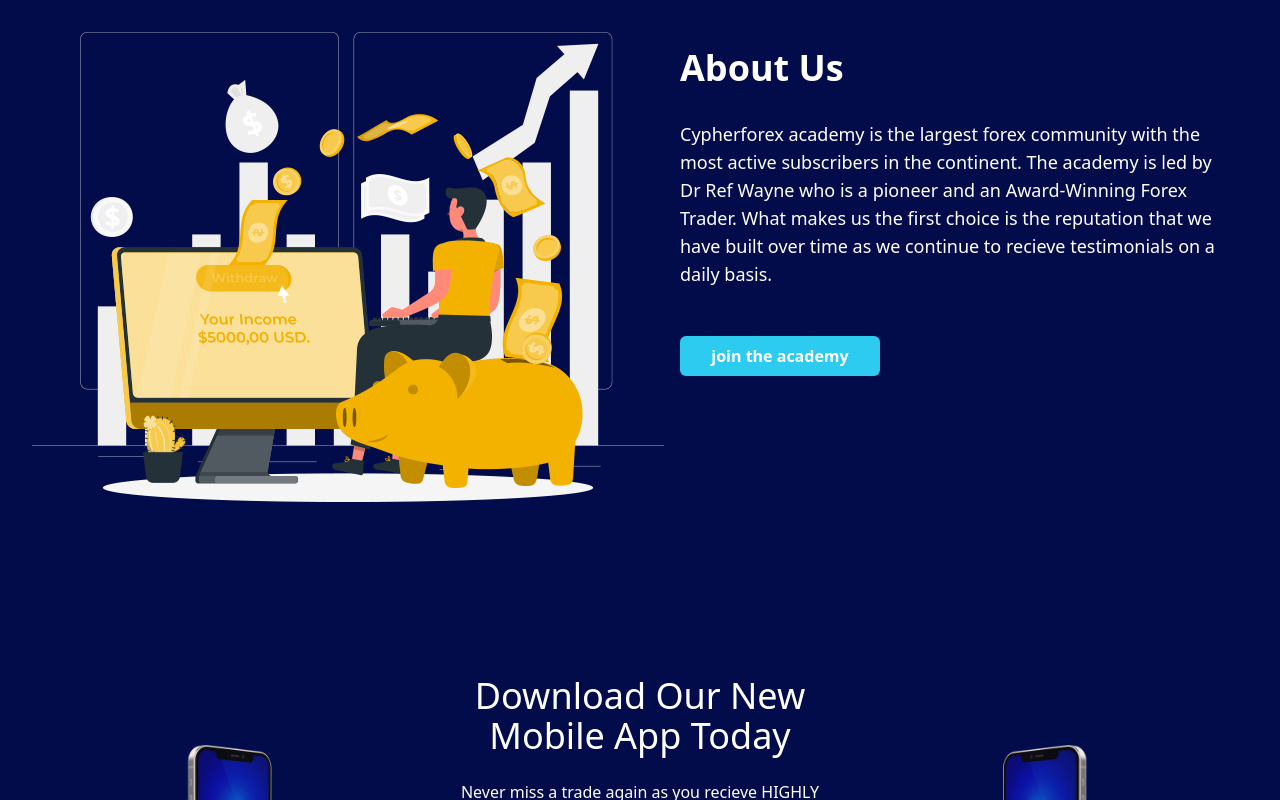
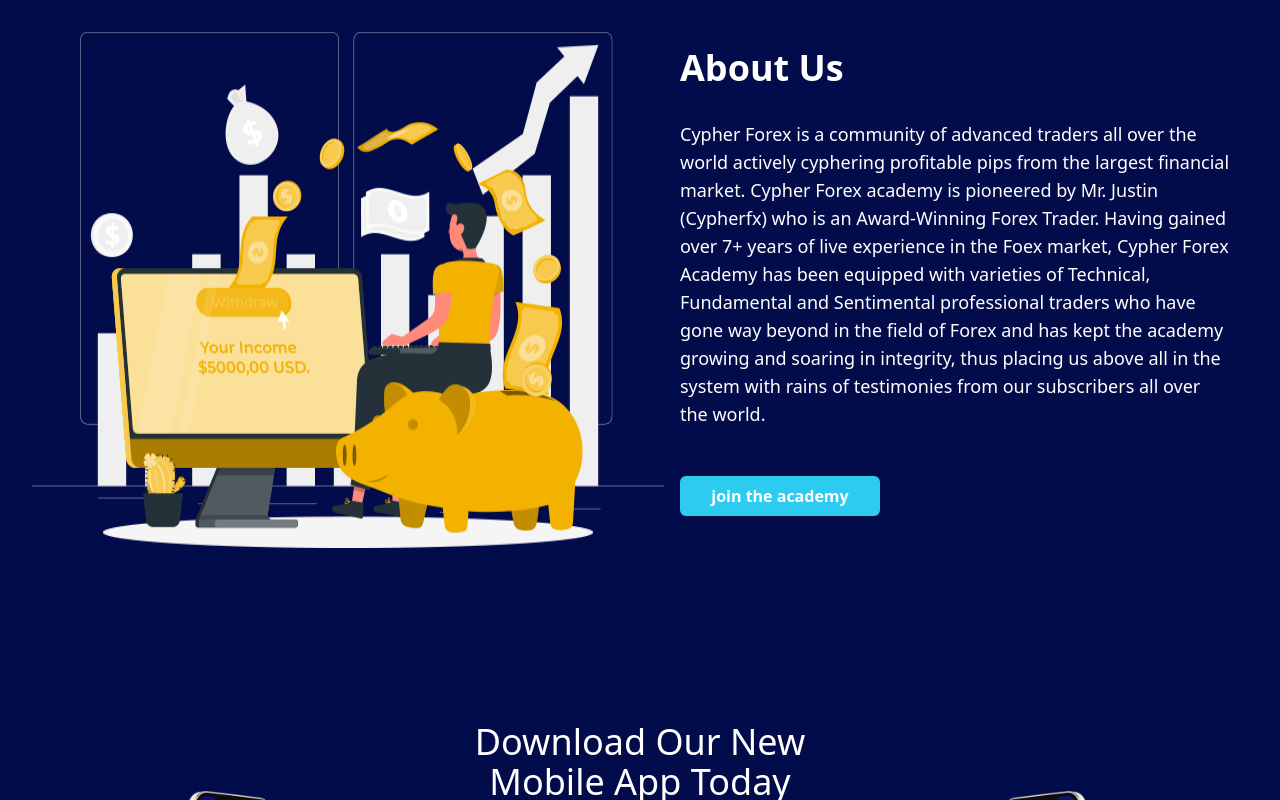
Before and after one commit to Nanocodes-Programming/forex-bang-frontend, a React (Create React App) app: page /about in a window 1280 px wide. Shown: the part 800-1600 px from the top of the page. Built offline with nearby package versions, Linux system fonts and the light colour scheme.

Commit message:
about page done

```diff
--- a/src/components/Card.jsx
+++ b/src/components/Card.jsx
@@ -1,6 +1,6 @@
 import React from "react";
 
-const Card = ({ lists, title, price }) => {
+const Card = ({ lists, title, price,type }) => {
   console.log(lists);
   const oneof = "[One-Off]";
   return (
@@ -17,7 +17,7 @@
       <div className="basis-[40%] text-center">
         <p className="md:font-normal font-bold md:text-[18px] text-2xl">{title}</p>
         <h2 className="font-bold text-4xl my-[0.5rem] ">
-          ${price}. <span className="text-xl">00</span><span className="mb-[0.5rem] text-xl font-normal">{oneof}</span>
+          ${price}. <span className="text-xl">00</span><span className="mb-[0.5rem] text-xl font-normal"> {type?type:oneof}</span>
         </h2>
 
         <button className="w-full hidden md:block mx-auto my-[1rem] rounded-md text-white font-bold py-[0.5rem] bg-[#2ECBF1] hover:bg-[#2ECBF1] hover:text-[#030C4B]">
--- a/src/components/FooterContact.jsx
+++ b/src/components/FooterContact.jsx
@@ -1,5 +1,5 @@
 import { BiEnvelope, BiPhoneCall, BiLocationPlus } from "react-icons/bi";
-import { BsFacebook, BsTwitter, BsInstagram } from "react-icons/bs";
+import { BsFacebook, BsTwitter, BsInstagram,BsTelegram,BsYoutube } from "react-icons/bs";
 
 const FooterContact = () => {
   return (
@@ -26,7 +26,7 @@
           </span>
           eflsgsgsn f dfs sdf fffsf df f w eerwewer{" "}
         </li>
-        <li className="flex justify-around my-[1rem] "><BsFacebook className="text-2xl cursor-pointer"/>  <BsTwitter className="text-2xl cursor-pointer"/> <BsInstagram className="text-2xl cursor-pointer"/> </li>
+        <li className="flex justify-around my-[1rem] "><BsFacebook className="text-2xl cursor-pointer"/>  <BsTwitter className="text-2xl cursor-pointer"/> <BsInstagram className="text-2xl cursor-pointer"/> <BsTelegram className="text-2xl cursor-pointer"/> <BsYoutube className="text-2xl cursor-pointer"/></li>
       </ul>
     </div>
   )
--- a/src/pages/About.jsx
+++ b/src/pages/About.jsx
@@ -8,26 +8,30 @@
     <>
       <Layout>
         <Wrapper>
-        <div className="md:w-[40%] w-full text-left  h-full flex flex-col justify-end md:p-[4rem] p-[2rem] items-start">
-         <h1 className="text-4xl font-bold text-white">About us </h1>
+          <div className="md:w-[40%] w-full text-left  h-full flex flex-col justify-end md:p-[4rem] p-[2rem] items-start">
+            <h1 className="text-4xl font-bold text-white">About us </h1>
             <p className="text-2xl text-white   my-4">
               Exclusive Mentorship Program Get the best One-on-One Private
               Training you could ever imagine both online and offline with
               LumenFx Expert Team.
             </p>
-        </div>
-
+          </div>
         </Wrapper>
         <div className="flex p-[2rem] md:flex-row flex-col">
           <img src={about} alt="" />
           <div className="p-[1rem] text-white">
             <h2 className="font-bold text-4xl mb-[1rem]">About Us</h2>
             <p className="text-lg my-[2rem]">
-              Cypherforex academy is the largest forex community with the most
-              active subscribers in the continent. The academy is led by Dr Ref
-              Wayne who is a pioneer and an Award-Winning Forex Trader. What
-              makes us the first choice is the reputation that we have built
-              over time as we continue to recieve testimonials on a daily basis.
+              Cypher Forex is a community of advanced traders all over the world
+              actively cyphering profitable pips from the largest financial
+              market. Cypher Forex academy is pioneered by Mr. Justin (Cypherfx)
+              who is an Award-Winning Forex Trader. Having gained over 7+ years
+              of live experience in the Foex market, Cypher Forex Academy has
+              been equipped with varieties of Technical, Fundamental and
+              Sentimental professional traders who have gone way beyond in the
+              field of Forex and has kept the academy growing and soaring in
+              integrity, thus placing us above all in the system with rains of
+              testimonies from our subscribers all over the world.
             </p>
 
             <button className="min-w-[200px] mx-auto my-[1rem] rounded-md text-white font-bold py-[0.5rem] bg-[#2ECBF1] hover:bg-[#2ECBF1] hover:text-[#030C4B]">
--- a/src/pages/Mentor.jsx
+++ b/src/pages/Mentor.jsx
@@ -38,7 +38,7 @@
         />
         <Card
           price="300"
-          title="Exclusive Mentorship"
+          title="In-Class Mentorship "
           lists={[
             "» Physically based Training",
             "» Online based Training",
--- a/src/pages/Signal.jsx
+++ b/src/pages/Signal.jsx
@@ -23,9 +23,10 @@
         <Card
           price="100"
           title="Copy Signals"
+          type='Monthly'
           lists={[
             "» Exclusive Monthly Signals",
-            "» 0-5 Signals Weekly",
+            "» 1-5 Signals Weekly",
             "» Risk Minimized entries",
             "» Profit Maximized Trades",
             "» Weekly Charting",
```
